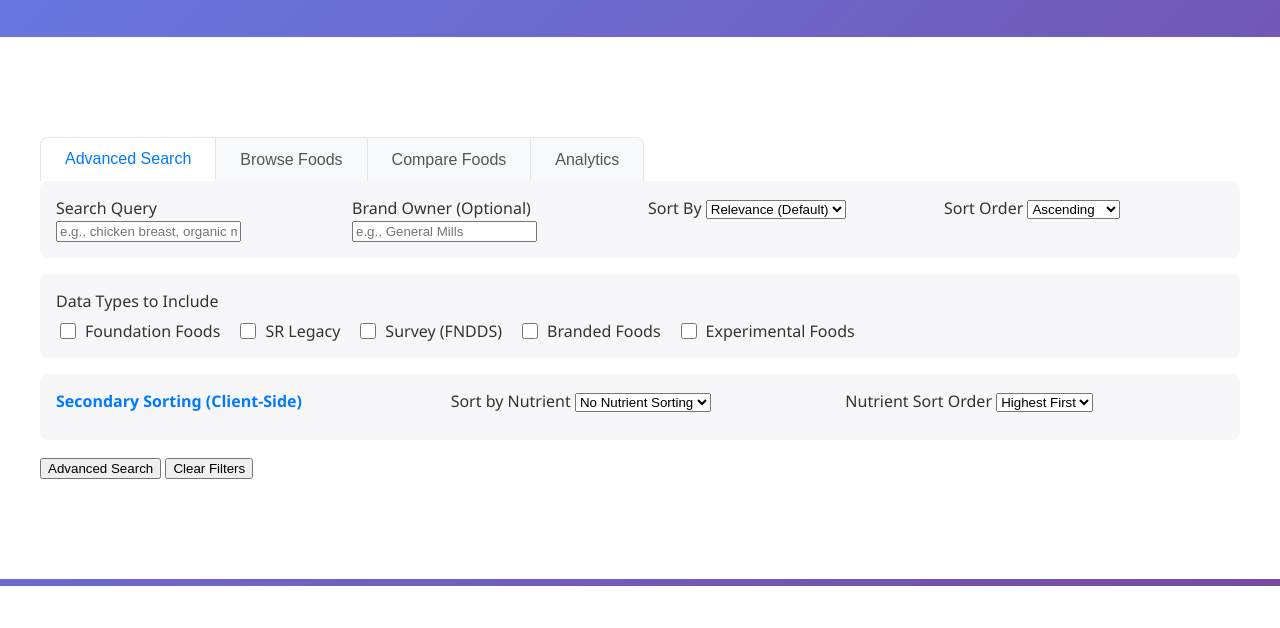
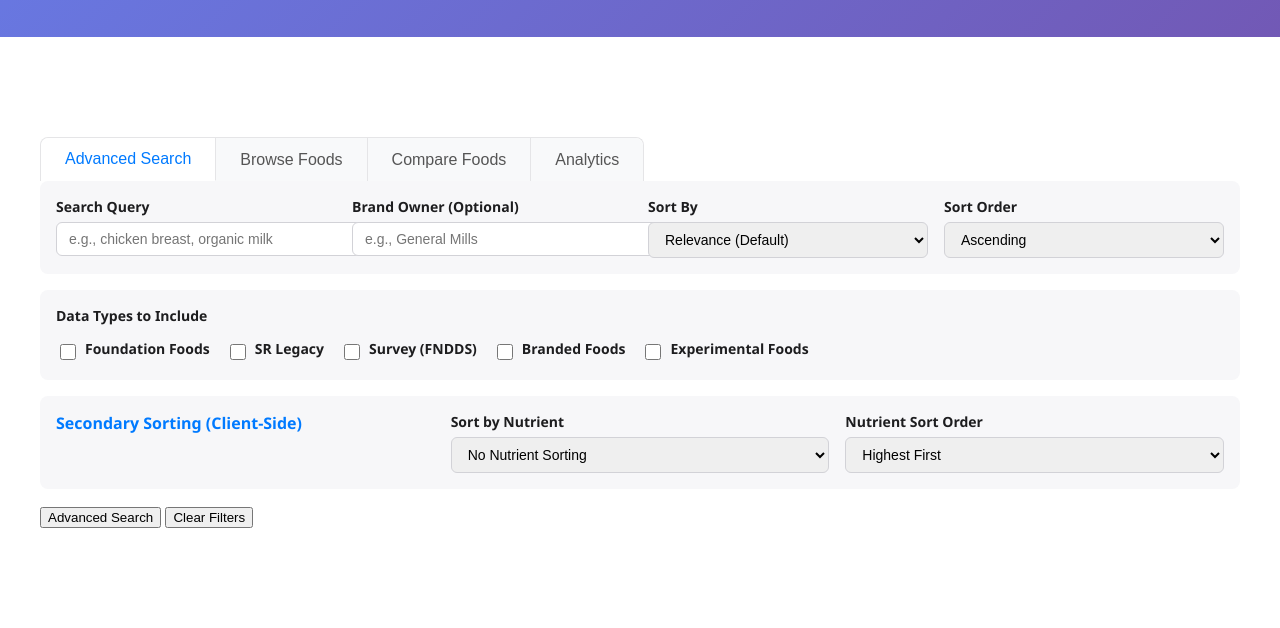
Before and after one commit to rwreynolds/Heart-Portal-Main, a Flask app: template Nutrition-Database/templates/index.html in a window 1280 px wide. Shown: the part 294-922 px from the top of the page. Before the commit the page ends 880 px from the top, so only its background shows below. Run offline with Flask 3, Linux system fonts and the light colour scheme; the template is opened without the code that fills it, so the values that code supplies are empty.

Commit message:
Add consistent form label styling for Nutrition Database
- Labels display above fields with flex-direction: column
- Consistent label styling: 600 weight, 14px, dark color
- Standardized form-control padding and borders

🤖 Generated with [Claude Code](https://claude.com/claude-code)

Co-Authored-By: Claude <noreply@anthropic.com>

```diff
--- a/Nutrition-Database/templates/index.html
+++ b/Nutrition-Database/templates/index.html
@@ -25,6 +25,27 @@
         }
 
         /* Keep your existing styles and add these new ones */
+
+        .form-group {
+            display: flex;
+            flex-direction: column;
+        }
+
+        .form-group label {
+            display: block;
+            margin-bottom: 6px;
+            font-weight: 600;
+            color: #1d1d1f;
+            font-size: 14px;
+        }
+
+        .form-control {
+            width: 100%;
+            padding: 8px 12px;
+            border: 1px solid #d2d2d7;
+            border-radius: 6px;
+            font-size: 14px;
+        }
 
         .tabs {
             display: inline-flex;
```
